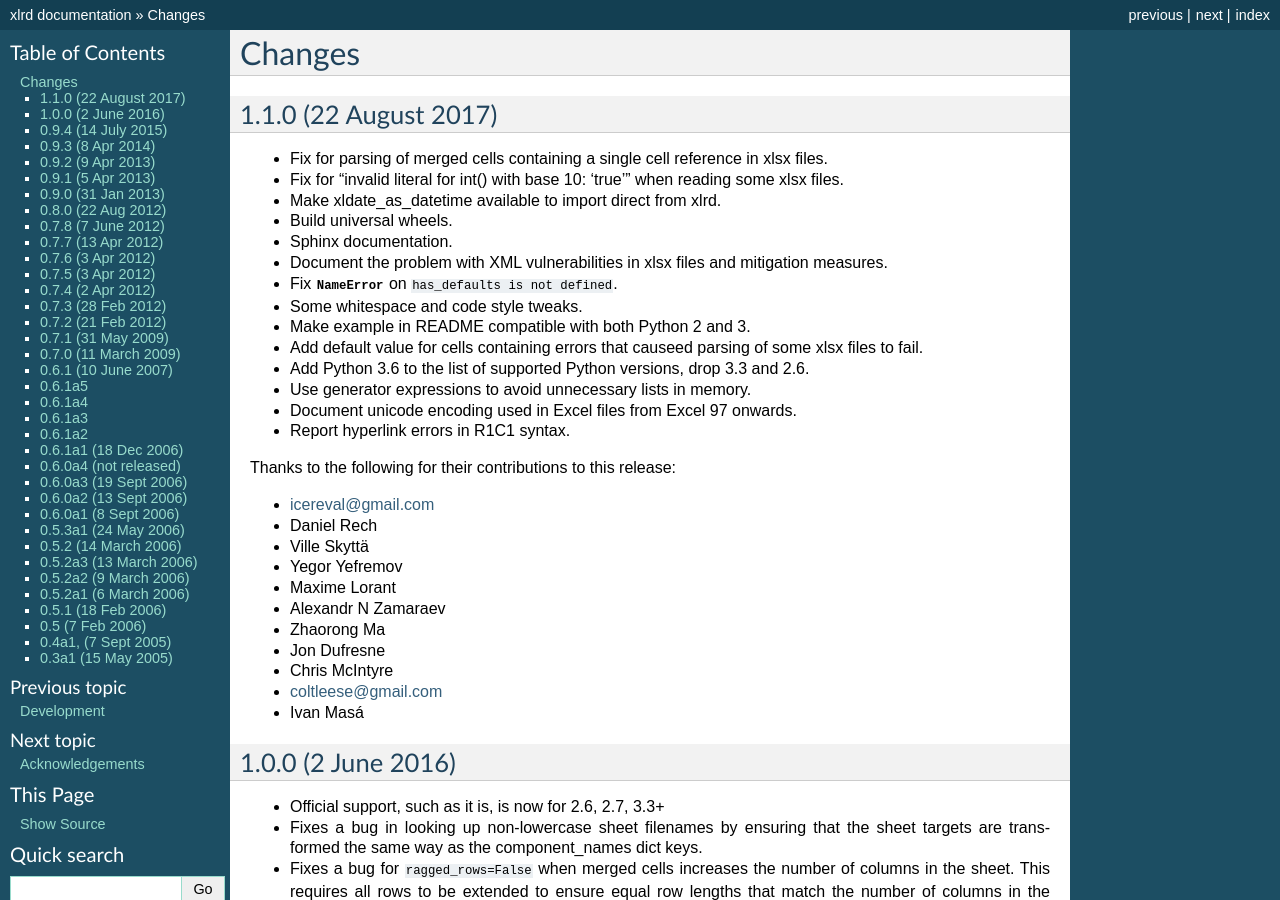
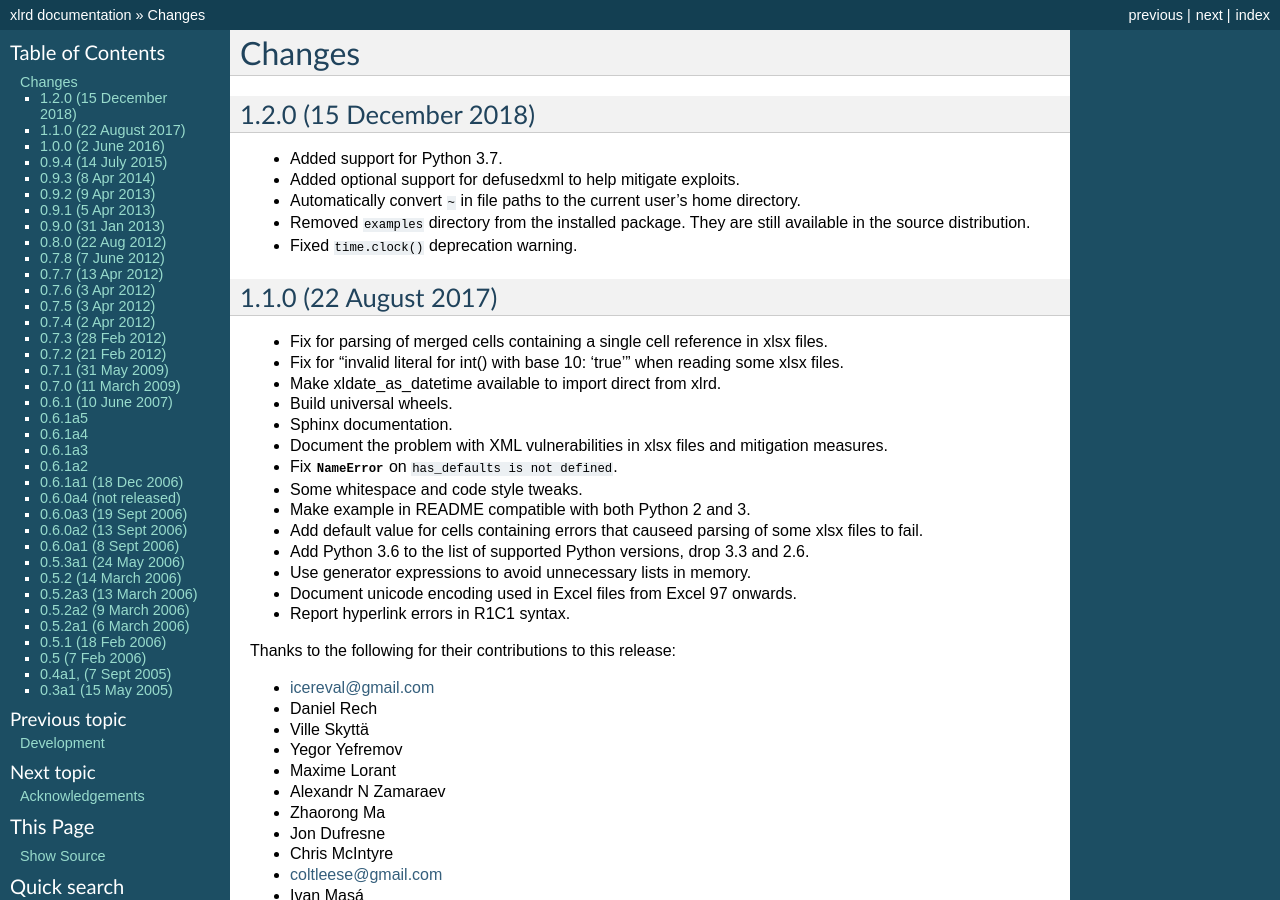
Before and after one commit to python-excel/xlrd, a Sphinx documentation site: the page built from docs/changes.rst, in a window 1280 px wide and 900 px high. Built offline with Sphinx 7.4.7, drawn with Linux system fonts in a browser that asks for light colours; the version number could not be read and is left out.

Commit message:
Get ready for a release

```diff
--- a/docs/changes.rst
+++ b/docs/changes.rst
@@ -2,6 +2,17 @@
 =======
 
 .. currentmodule:: xlrd
+
+1.2.0 (15 December 2018)
+------------------------
+
+- Added support for Python 3.7.
+- Added optional support for defusedxml to help mitigate exploits.
+- Automatically convert ``~`` in file paths to the current user's home
+  directory.
+- Removed ``examples`` directory from the installed package. They are still
+  available in the source distribution.
+- Fixed ``time.clock()`` deprecation warning.
 
 1.1.0 (22 August 2017)
 ----------------------
```
Also changed, not shown: 1 other file.
